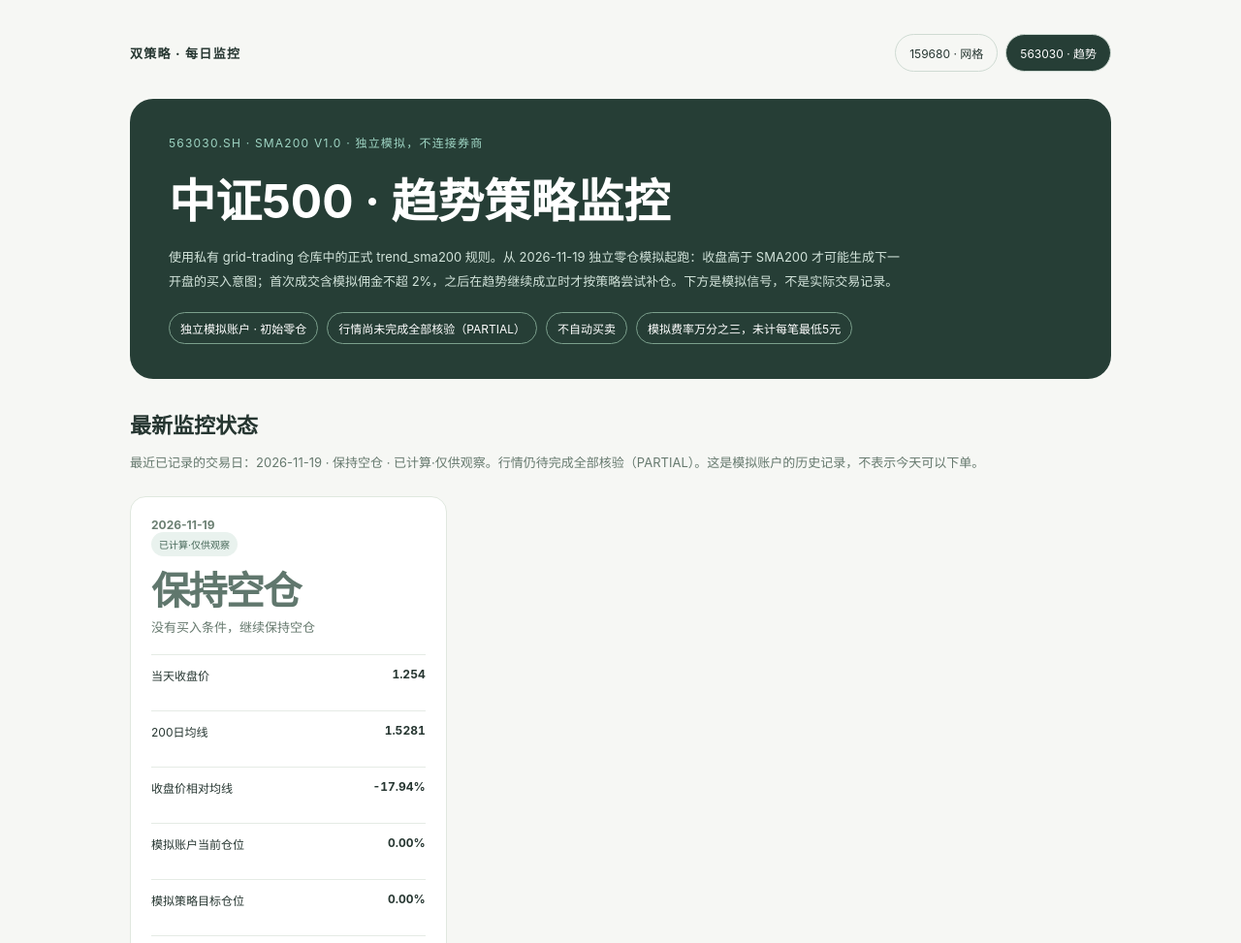
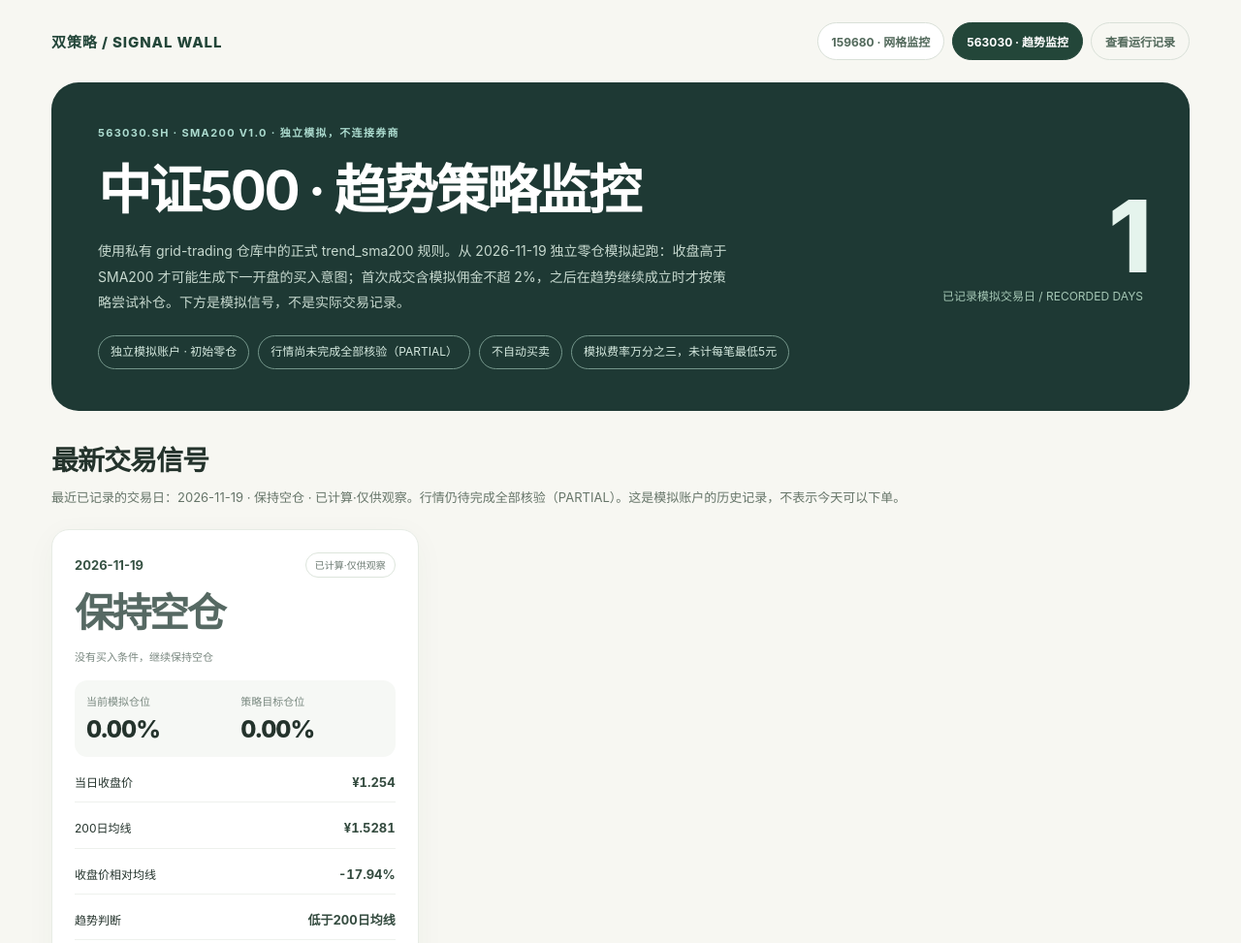
Before and after one commit to zhangzihaoDT/ntwr-signal-wall, a plain HTML site: page trend-563030.html in a window 1280 px wide. Shown: the top 973 px of the page at 97% size. Drawn offline with Linux system fonts and the light colour scheme.

Commit message:
style(signal-wall): align SMA200 layout, header, navigation and cards with grid page

```diff
--- a/trend-563030.html
+++ b/trend-563030.html
@@ -5,60 +5,29 @@
 <meta name="color-scheme" content="light">
 <meta name="description" content="563030.SH SMA200 趋势策略独立模拟监控，不连接券商，不显示真实持仓。">
 <title>563030 · SMA200 趋势监控 | 双策略信号墙</title>
-<style>
-*{box-sizing:border-box}:root{font-family:Inter,-apple-system,BlinkMacSystemFont,"PingFang SC","Microsoft Yahei",sans-serif;background:#f6f7f4;color:#263631}
-body{margin:0}a{color:inherit;text-decoration:none}
-main{max-width:1060px;margin:0 auto;padding:22px 24px 60px}
-nav{display:flex;align-items:center;justify-content:space-between;gap:15px;padding:13px 0 28px}
-.brand{font-size:13px;font-weight:800;letter-spacing:.1em}
-.links{display:flex;gap:8px;flex-wrap:wrap}
-.link{border:1px solid #cfdbd3;border-radius:20px;padding:10px 14px;font-size:12px}
-.link.active{background:#263e36;color:white}
-.hero{padding:36px 40px;background:#263e36;color:white;border-radius:24px}
-.eyebrow{font-size:12px;color:#9fd5c4;letter-spacing:.1em}
-h1{font-size:clamp(28px,4.3vw,48px);margin:14px 0}
-.hero p{color:#d3e4db;font-size:13px;line-height:1.9;max-width:760px}
-h2{font-size:22px;margin:30px 0 12px}
-.state{display:flex;flex-wrap:wrap;gap:9px;margin-top:20px}
-.chip{font-size:12px;border:1px solid #7b9f8c;border-radius:25px;padding:7px 11px}
-.section{font-size:13px;color:#66796e;line-height:1.8}
-.grid{display:grid;grid-template-columns:repeat(3,minmax(0,1fr));gap:16px;margin:22px 0}
-.card{background:white;border:1px solid #e0e8df;border-radius:16px;padding:21px;min-width:0}
-.date{color:#6c8073;font-size:12px;font-weight:650}
-.tag{display:inline-block;background:#e9f2ee;color:#456657;font-size:10px;padding:5px 8px;border-radius:14px;margin-bottom:10px}
-.signal{font-weight:850;font-size:40px;line-height:1.3;letter-spacing:-.04em}
-.BUY .signal{color:#24795c}.SELL .signal{color:#ad6c36}.HOLD .signal{color:#60776d}.NO_SIGNAL .signal{color:#a65f5f}
-.data{margin-top:16px;padding:12px 0;border-top:1px solid #e5ebe5;display:flex;justify-content:space-between;font-size:12px;gap:12px}
-.data strong{font-variant-numeric:tabular-nums}
-.warning{background:#f1f3ed;border-radius:12px;padding:15px;color:#657366;font-size:12px;line-height:1.8}
-.empty{padding:50px 30px;text-align:center;border:1px dashed #bfcfc3;border-radius:16px;color:#647568}
-footer{font-size:12px;color:#728278;line-height:1.9;border-top:1px solid #d9e3db;padding-top:25px;margin-top:28px}
-@media(max-width:800px){.grid{grid-template-columns:repeat(2,minmax(0,1fr))}}
-@media(max-width:600px){main{padding:14px 15px 35px}.hero{padding:24px}.grid{grid-template-columns:1fr}}
-</style>
+<link rel="stylesheet" href="./shared-ui.css">
 </head>
 <body>
-<main>
-<nav><span class="brand">双策略 · 每日监控</span><div class="links">
-<a class="link" href="./index.html">159680 · 网格</a>
-<a class="link active" href="./trend-563030.html" aria-current="page">563030 · 趋势</a>
-</div></nav>
+<div class="shell">
+<nav class="nav" aria-label="双策略导航"><span class="logo">双策略 / SIGNAL WALL</span><div class="nav-actions"><a class="nav-link" href="./index.html">159680 · 网格监控</a><a class="nav-link" href="./trend-563030.html" aria-current="page">563030 · 趋势监控</a><a class="nav-link nav-link--secondary" href="https://github.com/zhangzihaoDT/grid-trading/actions/workflows/sma200-563030-daily.yml" target="_blank" rel="noreferrer">查看运行记录</a></div></nav>
 <header class="hero">
+<div>
 <div class="eyebrow">563030.SH · SMA200 V1.0 · 独立模拟，不连接券商</div>
 <h1>中证500 · 趋势策略监控</h1>
 <p>使用私有 grid-trading 仓库中的正式 trend_sma200 规则。从 2026-11-19 独立零仓模拟起跑：收盘高于 SMA200 才可能生成下一开盘的买入意图；首次成交含模拟佣金不超 2%，之后在趋势继续成立时才按策略尝试补仓。下方是模拟信号，不是实际交易记录。</p>
 <div class="state"><span class="chip">独立模拟账户 · 初始零仓</span><span class="chip">行情尚未完成全部核验（PARTIAL）</span><span class="chip">不自动买卖</span><span class="chip">模拟费率万分之三，未计每笔最低5元</span></div>
+</div>
+<div class="hero-stats"><div><div class="big-number" id="day-count">—</div><div class="subtle">已记录模拟交易日 / RECORDED DAYS</div></div></div>
 </header>
-<h2>最新监控状态</h2>
-<p class="section" id="latest">正在读取每日监控…</p>
+<section class="intro"><h2>最新交易信号</h2><p id="latest">正在读取每日监控…</p></section>
 <div id="cards" class="grid" aria-live="polite"><div class="empty">尚未收到核验后的模拟监控数据。</div></div>
 <div class="warning"><strong>怎么看这些卡片：</strong>「保持空仓」表示目前没有买入条件；「模拟买入／模拟卖出」表示当天收盘后出现了信号，最早只能在下一个交易日开盘模拟执行；「数据不足」表示行情核验没通过，不能当作观望信号。<strong>这不是证券账户的真实委托。</strong>目前行情尚未通过完整核验；模拟手续费仅按成交额万分之三计算，没有加入券商每笔最低5元费用，真实下单需要重新核对。</div>
-<footer>
+<footer class="footer">
 <a href="https://github.com/zhangzihaoDT/grid-trading" target="_blank" rel="noreferrer">私有研究仓库（限授权访问）</a> ·
 <a href="./index.html">返回中证1000网格监控</a><br>
 站点仅展示模拟仓位百分比、趋势价格、信号和数据状态，不展示真实持仓、买卖价格、成交份额、手续费或成本。两个监控相互独立，不共用实际账本，也不构成投资建议。
 </footer>
-</main>
+</div>
 <script>
 "use strict";
 const el=id=>document.getElementById(id);
@@ -94,21 +63,22 @@ function reasonText(r){
 }
 function item(r){
  const signal=["BUY","SELL","HOLD","NO_SIGNAL"].includes(r.signal)?r.signal:"NO_SIGNAL";
- const label=r.status==="BLOCKED"?"数据校验没有通过，暂时无法生成交易信号"
+ const label=r.status==="BLOCKED"?"数据校验没通过，暂时无法计算信号"
    :r.signal==="HOLD"?(Number(r.stock_weight_pct||0)===0?"没有买入条件，继续保持空仓":"没有新的买卖条件，继续持有")
-   :"收盘后出现模拟交易信号，下个交易日开盘再判断";
- return '<article class="card '+signal+'"><div class="date">'+esc(r.market_date)+'</div>'
-   +'<div class="tag">'+esc(statusNames[r.status]||"状态待确认")+'</div>'
+   :"收盘出现模拟交易信号，下一交易日开盘复核";
+ const number=v=>v==null?"—":v+"%";
+ return '<article class="card '+signal+'">'
+   +'<div class="card-top"><span class="date">'+esc(r.market_date)+'</span><span class="tag">'+esc(statusNames[r.status]||"状态待确认")+'</span></div>'
    +'<div class="signal">'+esc(labelSignal(r))+'</div>'
-   +'<div class="section">'+esc(label)+'</div>'
-   +'<div class="data"><span>当天收盘价</span><strong>'+esc(r.close_market)+'</strong></div>'
-   +'<div class="data"><span>200日均线</span><strong>'+esc(r.sma200)+'</strong></div>'
-   +'<div class="data"><span>收盘价相对均线</span><strong>'+esc(r.sma200_deviation_pct==null?"—":r.sma200_deviation_pct+"%")+'</strong></div>'
-   +'<div class="data"><span>模拟账户当前仓位</span><strong>'+esc(r.stock_weight_pct==null?"—":r.stock_weight_pct+"%")+'</strong></div>'
-   +'<div class="data"><span>模拟策略目标仓位</span><strong>'+esc(r.target_weight_pct==null?"—":r.target_weight_pct+"%")+'</strong></div>'
-   +'<div class="data"><span>趋势判断</span><strong>'+esc(trendNames[r.trend_state]||"未知")+'</strong></div>'
-   +'<div class="data"><span>参考下一工作日</span><strong>'+esc(r.next_weekday)+'</strong></div>'
-   +'<div class="section" style="margin-top:15px">'+esc(reasonText(r))+'</div></article>';
+   +'<div class="signal-sub">'+esc(label)+'</div>'
+   +'<div class="weights"><div><div class="label">当前模拟仓位</div><div class="val">'+esc(number(r.stock_weight_pct))+'</div></div>'
+   +'<div><div class="label">策略目标仓位</div><div class="val">'+esc(number(r.target_weight_pct))+'</div></div></div>'
+   +'<div class="row"><span>当日收盘价</span><strong>'+esc(r.close_market==null?"—":"¥"+r.close_market)+'</strong></div>'
+   +'<div class="row"><span>200日均线</span><strong>'+esc(r.sma200==null?"—":"¥"+r.sma200)+'</strong></div>'
+   +'<div class="row"><span>收盘价相对均线</span><strong>'+esc(number(r.sma200_deviation_pct))+'</strong></div>'
+   +'<div class="row"><span>趋势判断</span><strong>'+esc(trendNames[r.trend_state]||"尚未确认")+'</strong></div>'
+   +'<div class="row"><span>参考下一工作日</span><strong>'+esc(r.next_weekday)+'</strong></div>'
+   +'<div class="disclaimer">'+esc(reasonText(r))+'</div></article>';
 }
 
 fetch("./trend-563030.json",{cache:"no-store"})
@@ -118,12 +88,13 @@ fetch("./trend-563030.json",{cache:"no-store"})
    const records=feed.entries;
    if(!records.length)throw Error("no records");
    el("cards").innerHTML=records.map(item).join("");
+   el("day-count").textContent=String(records.length);
    const last=records[0];
    el("latest").textContent="最近已记录的交易日："+last.market_date+" · "+labelSignal(last)+
      " · "+(statusNames[last.status]||"状态待确认")+
      "。行情仍待完成全部核验（PARTIAL）。这是模拟账户的历史记录，不表示今天可以下单。";
  })
- .catch(()=>{el("latest").textContent="尚未收到可以展示的趋势监控数据；不得据此买入。";
+ .catch(()=>{el("day-count").textContent="—";el("latest").textContent="尚未收到可以展示的趋势监控数据；不得据此买入。";
              el("cards").innerHTML='<div class="empty">趋势信号源暂未准备好，等待独立监控完成。</div>';});
 </script>
 </body>
```
